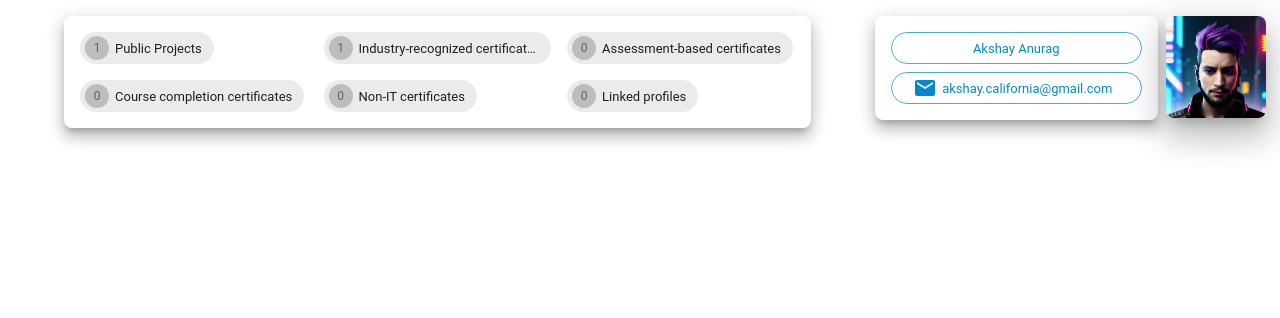
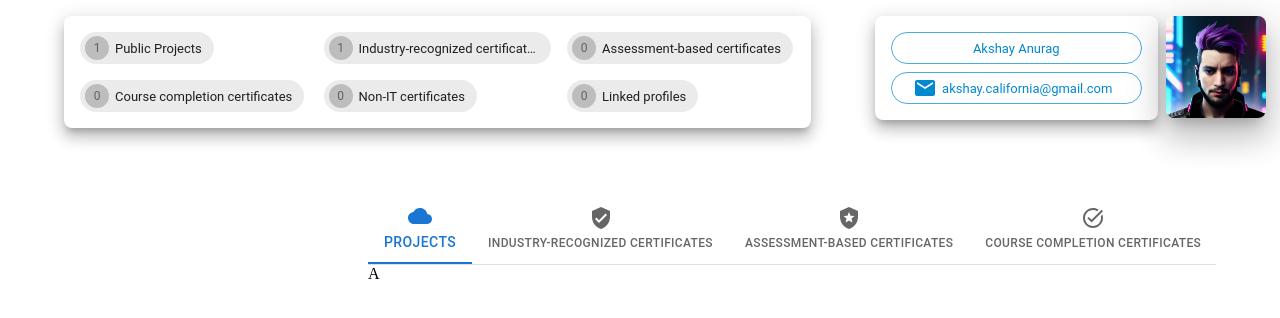
Before and after one commit to AkshayAnurag/uplabdhi, a React app: page / in a window 1280 px wide. Shown: the top 318 px of the page. Built offline with nearby package versions, Linux system fonts and the light colour scheme.

Commit message:
Add Achievement viewer

```diff
--- a/src/App.js
+++ b/src/App.js
@@ -6,14 +6,14 @@ import storeFileData from './storeData';
 import { update } from "./features/dataSlice";
 import PersonalDetails from "./components/personalDetails";
 import UplabdhiSummary from "./components/uplabdhiSummary";
+import AchievementsViewer from "./components/achievementsViewer";
 
-const App = () =>{
-    const { content } = useSelector((state) => state.data);
+const App = () => {
     const dispatch = useDispatch();
 
     useEffect(() => {
         dispatch(update(storeFileData));
-      }, []);
+    }, []);
 
     return (
         <Container sx={{ py: 1 }}>
@@ -25,9 +25,10 @@ const App = () =>{
                     <PersonalDetails></PersonalDetails>
                 </Grid>
 
-                <Grid item xs={2} sm={2} md={4}>
+                <Grid item xs={2} sm={2} md={3}>
                 </Grid>
-                <Grid item xs={2} sm={6} md={8}>
+                <Grid item xs={2} sm={6} md={9}>
+                    <AchievementsViewer></AchievementsViewer>
                 </Grid>
             </Grid>
         </Container>
--- /dev/null
+++ b/src/components/achievementsViewer.js
@@ -0,0 +1,40 @@
+import React from "react";
+import { useSelector } from "react-redux";
+import Box from '@mui/material/Box';
+import Tabs from '@mui/material/Tabs';
+import Tab from '@mui/material/Tab';
+import CloudIcon from '@mui/icons-material/Cloud';
+import LocalPoliceIcon from '@mui/icons-material/LocalPolice';
+import TaskAltIcon from '@mui/icons-material/TaskAlt';
+import VerifiedUserIcon from '@mui/icons-material/VerifiedUser';
+import PersonalDetails from "./personalDetails";
+
+const AchievementsViewer = () => {
+    const { content } = useSelector((state) => state.data);
+
+    const [index, setIndex] = React.useState(0);
+
+    const handleTabSwitch = (_, newIndex) => {
+        setIndex(newIndex);
+    };
+
+    return (
+        <>
+            <Box sx={{ borderBottom: 1, borderColor: 'divider' }}>
+                <Tabs value={index} onChange={handleTabSwitch} variant="scrollable" scrollButtons="auto">
+                    <Tab icon={<CloudIcon />} label="Projects" />
+                    <Tab icon={<VerifiedUserIcon />} label="Industry-Recognized Certificates" wrapped />
+                    <Tab icon={<LocalPoliceIcon />} label="Assessment-Based Certificates" wrapped />
+                    <Tab icon={<TaskAltIcon />} label="Course Completion Certificates" wrapped />
+                </Tabs>
+            </Box>
+
+            {index === 0 && <Box>A</Box>}
+            {index === 1 && <Box>B</Box>}
+            {index === 2 && <Box>C</Box>}
+            {index === 3 && <Box>D</Box>}
+        </>
+    );
+}
+
+export default AchievementsViewer;
--- a/src/components/personalDetails.js
+++ b/src/components/personalDetails.js
@@ -8,9 +8,7 @@ import ProfileImage from '../images/avatar.jpg';
 
 const PersonalDetails = () => {
     return (
-        <Grid container spacing={1} columns={{ xs: 4, sm: 8, md: 12 }} direction="row"
-            justifyContent="flex-end"
-            alignItems="stretch">
+        <Grid container spacing={1} columns={{ xs: 4, sm: 8, md: 12 }} direction="row">
             <Grid item xs={2} sm={6} md={10}>
                 <Stack spacing={1} sx={{
                     bgcolor: 'background.paper',
```
Also changed, not shown: 1 other file (tests, documents, lock files or other folders).
